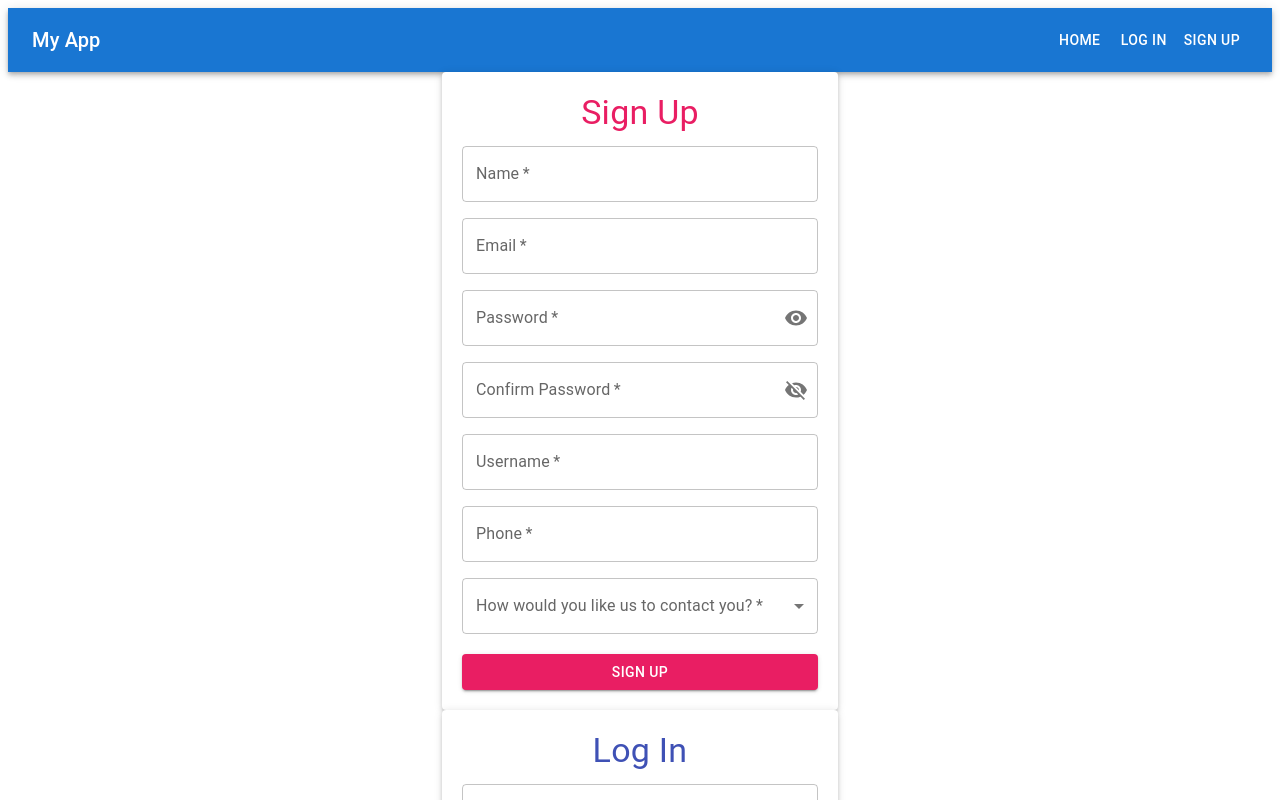
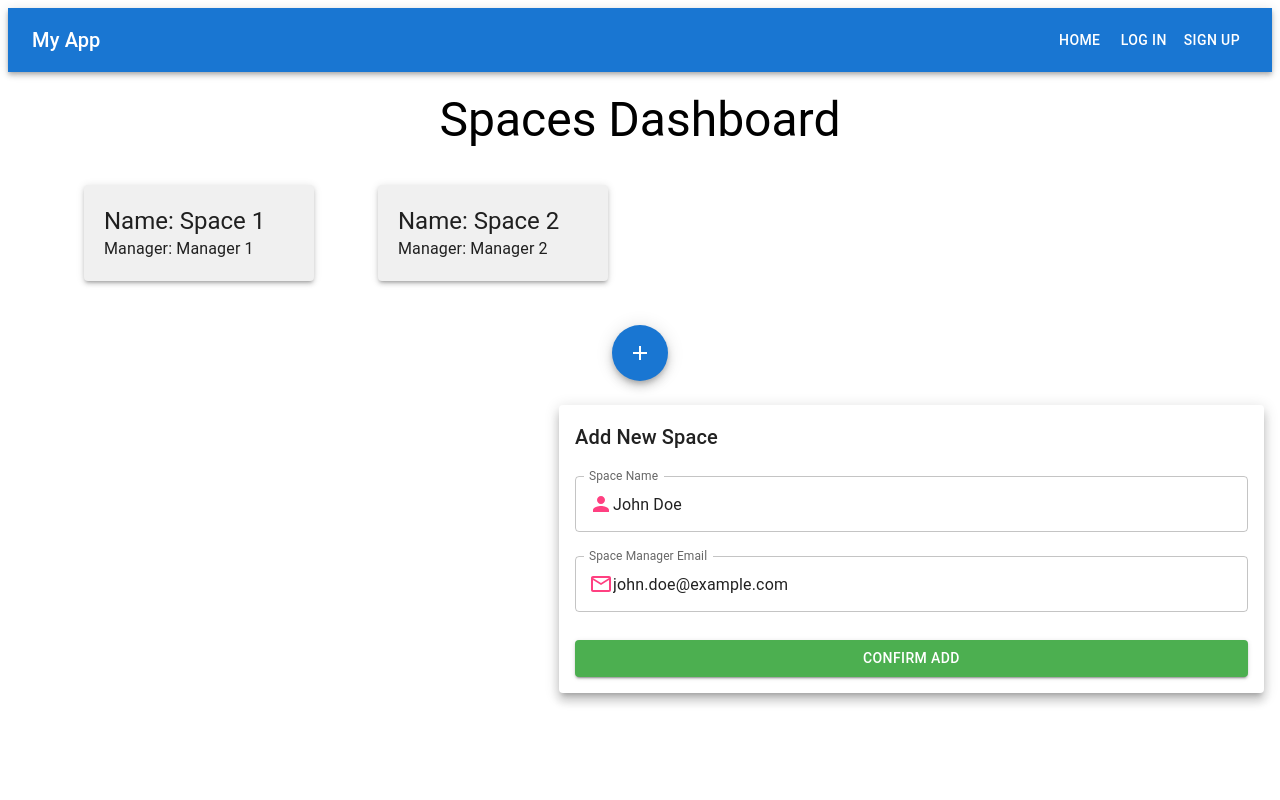
Before and after one commit to MiriHarush/FinalProject, a React (Vite) app in the folder client/: page / in a window 1280 px wide. Both pictures are taken after a click on the button "add". Shown: the top 800 px of the page. Built offline with nearby package versions, Linux system fonts and the light colour scheme.

Commit message:
add dashboard design

```diff
--- a/client/src/App.jsx
+++ b/client/src/App.jsx
@@ -7,18 +7,13 @@ import UserPersonalArea from './pages/UserPersonalArea'
 import CourseManagerDashboard from './pages/CourseManagerDashboard'
 import UserInvitations from './components/UserInvitations'
 import AddCourse from './pages/AddCourse'
+import SpacesDashboard from './pages/SpacesDashboard'
 function App() {
   return (
     <div>
       <RoutesNavBar />
-      <Home/>
-      <SignUp/>
-      <LogIn/>
-      <UserPersonalArea/>
-      <CourseManagerDashboard/>
-      <UserInvitations/>
-      <AddCourse/>
-    </div>
+      <SpacesDashboard/>
+      </div>
   );
 }
 
--- a/client/src/components/SpaceModal.jsx
+++ b/client/src/components/SpaceModal.jsx
@@ -3,7 +3,11 @@ import { Paper, Typography } from '@mui/material';
 
 const SpaceModel = ({ name, manager, onClick }) => {
   return (
-    <Paper onClick={onClick} elevation={3} style={{ cursor: 'pointer', padding: '20px', margin: '20px' }}>
+    <Paper
+      onClick={onClick}
+      elevation={3}
+      style={{ cursor: 'pointer', padding: '20px', margin: '20px', backgroundColor: '#f0f0f0' }}
+    >
       <Typography variant="h5">Name: {name}</Typography>
       <Typography variant="body1">Manager: {manager}</Typography>
     </Paper>
--- a/client/src/pages/AddSpace.jsx
+++ b/client/src/pages/AddSpace.jsx
@@ -9,28 +9,29 @@ import Button from '@mui/material/Button';
 import PersonIcon from '@mui/icons-material/Person';
 import MailOutlineIcon from '@mui/icons-material/MailOutline';
 
-const AddSpace = ({ onAddSpace }) => {
+const AddSpace = ({ onAddSpace, onConfirmAdd, open }) => {
   const [anchorEl, setAnchorEl] = useState(null);
 
   const handleToggle = (event) => {
     setAnchorEl(event.currentTarget);
   };
 
-  const handleClose = () => {
-    setAnchorEl(null);
-    onAddSpace(); // Callback to parent component to close the AddSpace form
+  const handleConfirmAdd = () => {
+    handleClose();
+    onConfirmAdd(); // Notify the parent component about the confirmation
   };
 
-  const open = Boolean(anchorEl);
-  const id = open ? 'simple-popover' : undefined;
+  const handleClose = () => {
+    // setAnchorEl(null);
+    onAddSpace();
+  };
+
+  // const open = Boolean(anchorEl);
 
   const handleAddCourse = () => {
-    // You can add any logic related to adding a course here
-    // For now, just close the Popover
     handleClose();
   };
 
-  // Example user data (replace this with actual user data)
   const user = {
     name: 'John Doe',
     email: 'john.doe@example.com',
@@ -38,11 +39,10 @@ const AddSpace = ({ onAddSpace }) => {
 
   return (
     <div>
-      <Fab color="primary" aria-label="add" onClick={handleToggle}>
+      {/* <Fab color="primary" aria-label="add" onClick={handleToggle} style={{ margin: '20px' }}>
         <AddIcon />
-      </Fab>
+      </Fab> */}
       <Popover
-        id={id}
         open={open}
         anchorEl={anchorEl}
         onClose={handleClose}
@@ -83,13 +83,19 @@ const AddSpace = ({ onAddSpace }) => {
               ),
             }}
           />
-          {/* Add more fields as needed */}
-          <Button
+          {/* <Button
             variant="contained"
             onClick={handleAddCourse}
             sx={{ backgroundColor: '#FF4081', color: '#fff', marginTop: '20px', width: '100%' }}
           >
             Add Course
+          </Button> */}
+          <Button
+            variant="contained"
+            onClick={handleConfirmAdd}
+            sx={{ backgroundColor: '#4CAF50', color: '#fff', marginTop: '20px', width: '100%' }}
+          >
+            Confirm Add
           </Button>
         </Box>
       </Popover>
--- a/client/src/pages/SpacesDashboard.jsx
+++ b/client/src/pages/SpacesDashboard.jsx
@@ -1,45 +1,211 @@
+// // import React, { useState, useEffect, useRef } from 'react';
+// // import { Grid, Typography, Tooltip, Fab, Container, Paper } from '@mui/material';
+// // import AddIcon from '@mui/icons-material/Add';
+// // import SpaceModel from '../components/SpaceModal';
+// // import SpaceDashboard from './SpaceDashboard';
+// // import AddSpace from './AddSpace';
+// // import AddCourse from './AddCourse';
+
+// // const SpacesDashboard = () => {
+// //   const [selectedSpace, setSelectedSpace] = useState(null);
+// //   const [isAddingSpace, setIsAddingSpace] = useState(false);
+// //   const [isConfirmingAdd, setIsConfirmingAdd] = useState(false);
+
+// //   const addSpaceButtonRef = useRef();
+
+// //   const spaces = [
+// //     { id: 1, name: 'Space 1', manager: 'Manager 1' },
+// //     { id: 2, name: 'Space 2', manager: 'Manager 2' },
+// //   ];
+
+// //   const handleSpaceClick = (space) => {
+// //     setSelectedSpace(space);
+// //     setIsConfirmingAdd(false);
+// //     setIsAddingSpace(false);
+// //   };
+
+// //   const handleAddSpaceClick = () => {
+// //     setSelectedSpace(null);
+// //     setIsAddingSpace(!isAddingSpace);
+// //   };
+
+// //   const handleConfirmAdd = () => {
+// //     setIsConfirmingAdd(false);
+// //     // Handle the confirmed addition, e.g., add the space to the spaces array
+// //     // You can also fetch data from an API, update the state, etc.
+// //   };
+
+// //   // useEffect(() => {
+// //   //   if (isAddingSpace && addSpaceButtonRef.current) {
+// //   //     addSpaceButtonRef.current.click();
+// //   //   }
+// //   // }, [isAddingSpace]);
+
+// //   return (
+// //     <Container maxWidth="lg" style={{ marginTop: '20px' }}>
+// //       <Typography variant="h3" align="center" gutterBottom>
+// //         Spaces Dashboard
+// //       </Typography>
+// //       <Grid container spacing={3}>
+// //         {spaces.map((space) => (
+// //           <Grid key={space.id} item xs={12} sm={6} md={4} lg={3}>
+// //             <SpaceModel {...space} onClick={() => handleSpaceClick(space)} />
+// //           </Grid>
+// //         ))}
+// //         <Grid container item xs={12} alignItems="center" justifyContent="center" spacing={1}>
+// //           <Grid item>
+// //             <Tooltip title="Add New Space" placement="right">
+// //               <Fab
+// //                 // ref={addSpaceButtonRef}
+// //                 color="primary"
+// //                 aria-label="add"
+// //                 onClick={handleAddSpaceClick}
+// //               >
+// //                 <AddIcon />
+// //               </Fab>
+// //             </Tooltip>
+// //           </Grid>
+// //         </Grid>
+// //         <Grid item xs={12}>
+// //           {selectedSpace && <SpaceDashboard space={selectedSpace} />}
+// //           {isAddingSpace && <AddSpace onAddSpace={() => setIsAddingSpace(false)} open={isAddingSpace} />}
+// //           {/* {selectedSpace && !isAddingSpace && <AddCourse spaceId={selectedSpace?.id} />} */}
+// //         </Grid>
+// //       </Grid>
+// //     </Container>
+// //   );
+// // };
+
+// // export default SpacesDashboard;
+
+// // SpacesDashboard.jsx
+// import React, { useState } from 'react';
+// import { Grid, Typography, Tooltip, Fab, Container } from '@mui/material';
+// import AddIcon from '@mui/icons-material/Add';
+// import SpaceModel from '../components/SpaceModal';
+// import SpaceDashboard from './SpaceDashboard';
+// import AddSpace from './AddSpace';
+
+// const SpacesDashboard = () => {
+//   const [selectedSpace, setSelectedSpace] = useState(null);
+//   const [isAddingSpace, setIsAddingSpace] = useState(false);
+//   const [isConfirmingAdd, setIsConfirmingAdd] = useState(false);
+
+//   const spaces = [
+//     { id: 1, name: 'Space 1', manager: 'Manager 1' },
+//     { id: 2, name: 'Space 2', manager: 'Manager 2' },
+//   ];
+
+//   const handleSpaceClick = (space) => {
+//     setSelectedSpace(space);
+//     setIsAddingSpace(false);
+//   };
+
+//   const handleAddSpaceClick = () => {
+//     setSelectedSpace(null);
+//     setIsConfirmingAdd(false);
+//     setIsAddingSpace(!isAddingSpace);
+//   };
+
+//   const handleConfirmAdd = () => {
+//     setIsConfirmingAdd(false);
+//     // Handle the confirmed addition, e.g., add the space to the spaces array
+//     // You can also fetch data from an API, update the state, etc.
+//   };
+
+//   return (
+//     <Container maxWidth="lg" style={{ marginTop: '20px' }}>
+//       <Typography variant="h3" align="center" gutterBottom>
+//         Spaces Dashboard
+//       </Typography>
+//       <Grid container spacing={3}>
+//         {spaces.map((space) => (
+//           <Grid key={space.id} item xs={12} sm={6} md={4} lg={3}>
+//             <SpaceModel {...space} onClick={() => handleSpaceClick(space)} />
+//           </Grid>
+//         ))}
+//         <Grid container item xs={12} alignItems="center" justifyContent="center" spacing={1}>
+//           <Grid item>
+//             <Tooltip title="Add New Space" placement="right">
+//               <Fab color="primary" aria-label="add" onClick={handleAddSpaceClick}>
+//                 <AddIcon />
+//               </Fab>
+//             </Tooltip>
+//           </Grid>
+//         </Grid>
+//         <Grid item xs={12}>
+//           {selectedSpace && <SpaceDashboard space={selectedSpace} />}
+//           {isAddingSpace && !isConfirmingAdd && (
+//             <AddSpace
+//               onAddSpace={() => setIsAddingSpace(false)}
+//               onConfirmAdd={() => setIsConfirmingAdd(true)}
+//               open={isAddingSpace}
+//             />
+//           )}
+//           {isAddingSpace && isConfirmingAdd && (
+//             <Typography variant="h6">Confirming the addition of the space...</Typography>
+//           )}
+//         </Grid>
+//       </Grid>
+//     </Container>
+//   );
+// };
+
+// export default SpacesDashboard;
+
 import React, { useState } from 'react';
-import { Grid, Typography, Tooltip, Fab } from '@mui/material';
+import { Grid, Typography, Tooltip, Fab, Container } from '@mui/material';
 import AddIcon from '@mui/icons-material/Add';
 import SpaceModel from '../components/SpaceModal';
 import SpaceDashboard from './SpaceDashboard';
 import AddSpace from './AddSpace';
-import AddCourse from './AddCourse'; // import the AddCourse component
 
 const SpacesDashboard = () => {
+  const [spaces, setSpaces] = useState([
+    { id: 1, name: 'Space 1', manager: 'Manager 1' },
+    { id: 2, name: 'Space 2', manager: 'Manager 2' },
+  ]);
   const [selectedSpace, setSelectedSpace] = useState(null);
   const [isAddingSpace, setIsAddingSpace] = useState(false);
-
-  const spaces = [
-    { id: 1, name: 'Space 1', manager: 'Manager 1' },
-    { id: 2, name: 'Space 2', manager: 'Manager 2' },
-  ];
+  const [isConfirmingAdd, setIsConfirmingAdd] = useState(false);
 
   const handleSpaceClick = (space) => {
     setSelectedSpace(space);
-    setIsAddingSpace(false); // Close the AddSpace form when a space is clicked
+    setIsAddingSpace(false);
   };
 
   const handleAddSpaceClick = () => {
-    console.log('add space click');
-    setSelectedSpace(null); // Close the selected space details
-    setIsAddingSpace(!isAddingSpace); // Toggle the AddSpace form
+    setSelectedSpace(null);
+    setIsConfirmingAdd(false);
+    setIsAddingSpace(!isAddingSpace);
+  };
+
+  const handleConfirmAdd = () => {
+    const newSpace = {
+      id: spaces.length + 1, // Generate a new ID (you may have a different logic)
+      name: 'New Space', // Replace with the actual name from your form or state
+      manager: 'New Manager', // Replace with the actual manager from your form or state
+    };
+
+    setSpaces((prevSpaces) => [...prevSpaces, newSpace]);
+
+    setIsConfirmingAdd(false);
   };
 
   return (
+    <Container maxWidth="lg" style={{ marginTop: '20px' }}>
+      <Typography variant="h3" align="center" gutterBottom>
+        Spaces Dashboard
+      </Typography>
       <Grid container spacing={3}>
-      <Grid item xs={12}>
-        <Typography variant="h3">Spaces Dashboard</Typography>
-      </Grid>
         {spaces.map((space) => (
           <Grid key={space.id} item xs={12} sm={6} md={4} lg={3}>
             <SpaceModel {...space} onClick={() => handleSpaceClick(space)} />
           </Grid>
         ))}
-      <Grid container item xs={12} alignItems="center" spacing={1}>
+        <Grid container item xs={12} alignItems="center" justifyContent="center" spacing={1}>
           <Grid item>
             <Tooltip title="Add New Space" placement="right">
-            <Typography variant="h6">Add New Space</Typography>
               <Fab color="primary" aria-label="add" onClick={handleAddSpaceClick}>
                 <AddIcon />
               </Fab>
@@ -48,10 +214,19 @@ const SpacesDashboard = () => {
         </Grid>
         <Grid item xs={12}>
           {selectedSpace && <SpaceDashboard space={selectedSpace} />}
-        {isAddingSpace && <AddSpace onAddSpace={() => setIsAddingSpace(false)} />}
-        {selectedSpace && !isAddingSpace && <AddCourse spaceId={selectedSpace?.id} />}
+          {isAddingSpace && !isConfirmingAdd && (
+            <AddSpace
+              onAddSpace={() => setIsAddingSpace(false)}
+              onConfirmAdd={handleConfirmAdd}
+              open={isAddingSpace}
+            />
+          )}
+          {isAddingSpace && isConfirmingAdd && (
+            <Typography variant="h6">Confirming the addition of the space...</Typography>
+          )}
         </Grid>
       </Grid>
+    </Container>
   );
 };
 
```
Lines whose indentation alone changed are shown as unchanged.
